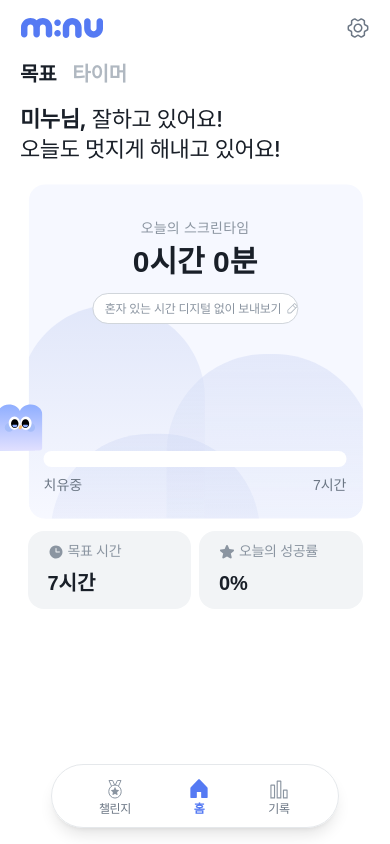
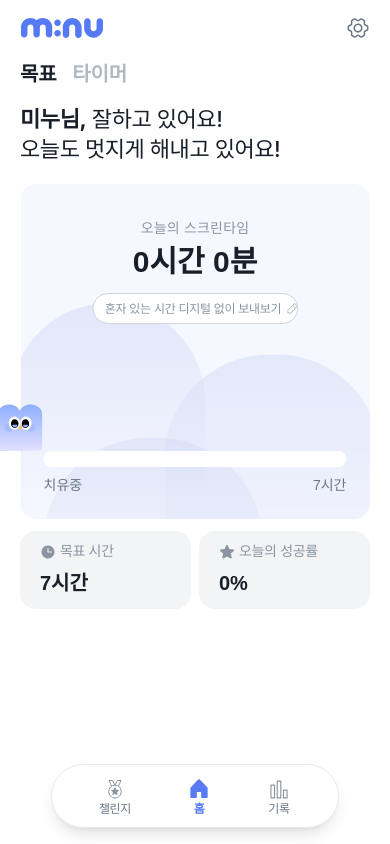
Before and after one commit to dohy-eon/dnd-13th-3-frontend, a Next.js app: page /main in a window 390 px wide. Built offline with nearby package versions, Linux system fonts and the light colour scheme; no server answers; a web font is replaced by a local one.

Commit message:
🐛 design: 메인페이지 반응형 작업

```diff
--- a/src/components/main/MainContent.tsx
+++ b/src/components/main/MainContent.tsx
@@ -189,7 +189,7 @@ export default function MainContent({
 
         <div className='flex flex-col items-center justify-center relative mt-5'>
           {/* 배경 이미지 */}
-          <div className='w-[335px] h-[335px] relative z-0 rounded-[16px] overflow-hidden'>
+          <div className='w-full h-[335px] relative z-0 rounded-[16px] overflow-hidden'>
             <Image
               src={backgroundImageSrc}
               alt='Screen Time Background'
@@ -215,7 +215,7 @@ export default function MainContent({
         </div>
 
         {/* 통계 카드 */}
-        <div className='flex justify-center mt-3 w-[335px] mx-auto'>
+        <div className='flex justify-center mt-3 w-full mx-auto'>
           <StatsCards
             targetTime={targetTime}
             openModal={openTimeEditModal}
```
